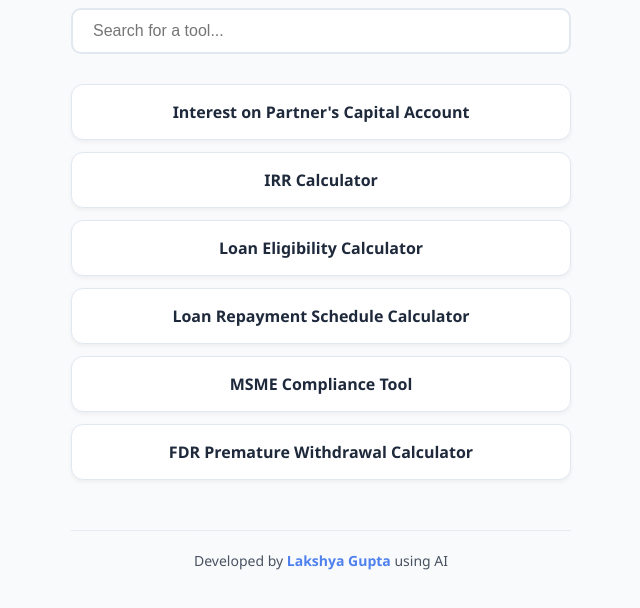
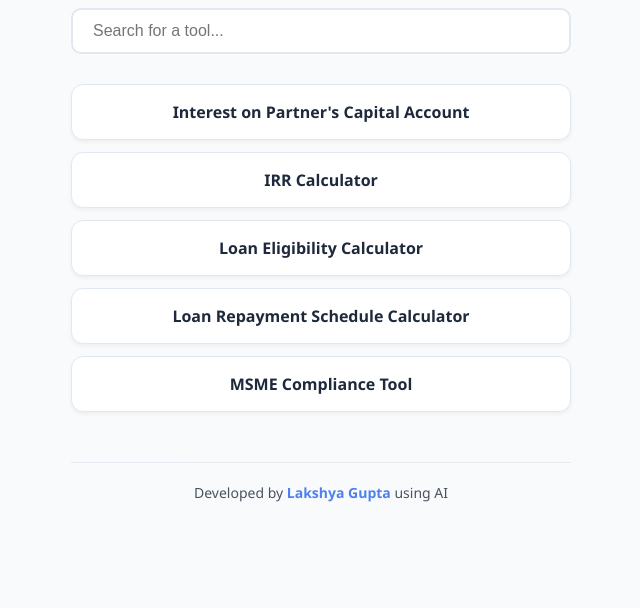
Before and after one commit to CodeWithLakshya/LakshyaToolsHub, a plain HTML site: page index.html in a window 1280 px wide. Shown: the part 134-742 px from the top of the page, without its empty margins (319-959 px from the left). Drawn offline with Linux system fonts and the light colour scheme.

Commit message:
Newly Updated

```diff
--- a/index.html
+++ b/index.html
@@ -75,7 +75,6 @@
             <a href="Loan Eligibility Calculator.html" class="tool-btn">Loan Eligibility Calculator</a>
             <a href="Loan Repayment Schedule Calculator.html" class="tool-btn">Loan Repayment Schedule Calculator</a>
             <a href="MSME Compliance Tool.html" class="tool-btn">MSME Compliance Tool</a>
-			<a href="FDR Premature Withdrawal Calculator.html" class="tool-btn">FDR Premature Withdrawal Calculator</a>
         </div>
 
         <footer>
```
